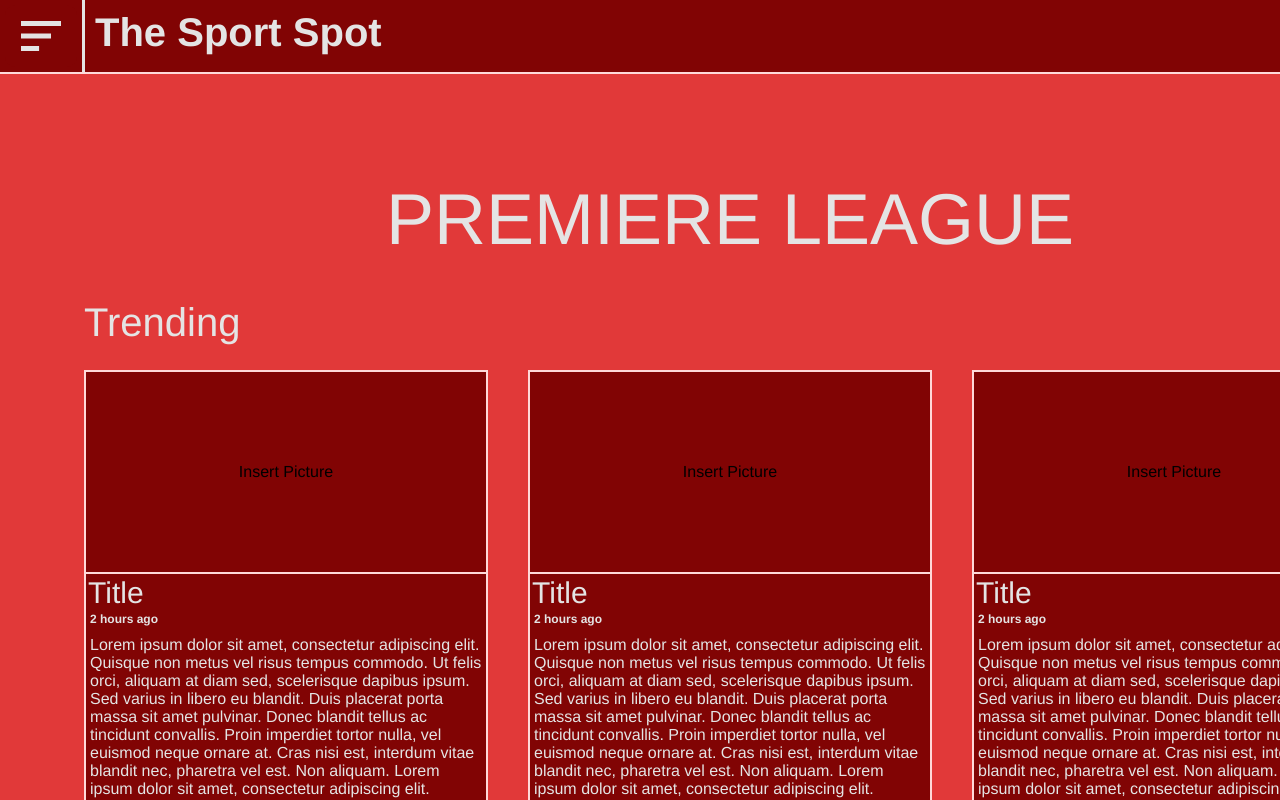
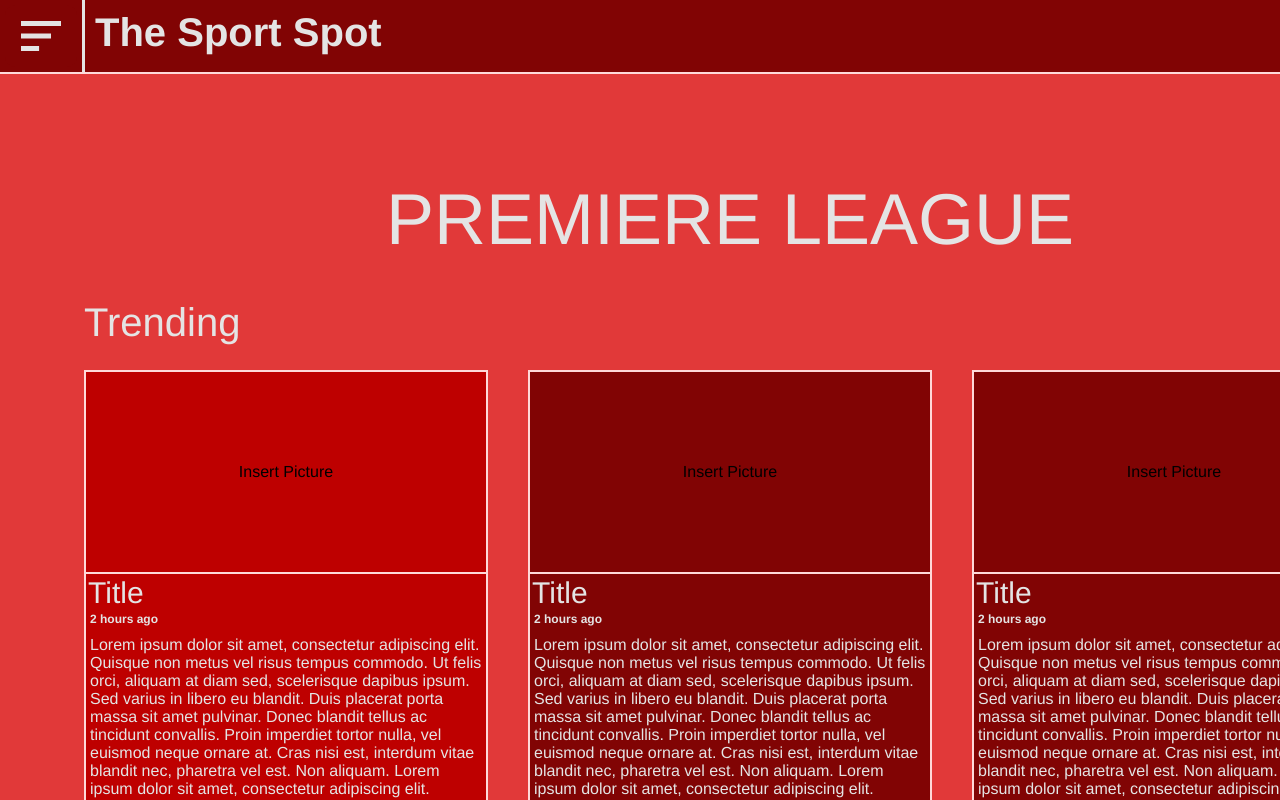
Before and after one commit to LamekMarouf/the-sport-spot, a React (Create React App) app in the folder client/: page / in a window 1280 px wide. In both pictures the pointer is over the element 286 px from the left and 649 px from the top of the page. Shown: the top 800 px of the page. Built offline with nearby package versions, Linux system fonts and the light colour scheme.

Commit message:
added hover effect - premiereleague page

```diff
--- a/client/src/styles/_premiereLeaguePage.scss
+++ b/client/src/styles/_premiereLeaguePage.scss
@@ -3,6 +3,7 @@
 $titleColor: #e4e4e4;
 $backgroundMain: #cf2e2e;
 $textColor: #000000;
+$hoverColor: #be0000;
 
 @mixin flexCenter {
     display: flex;
@@ -39,8 +40,11 @@
                 border: 2px solid $outline;
                 background-color: $navbar;
                 margin: 20px;
+                transition: .2s ease-in-out;
                 &:hover {
                     cursor: pointer;
+                    transition: .2s ease-in-out;
+                    background-color: $hoverColor;
                 }
                 .card-picture {
                     width: 400px;
@@ -88,8 +92,11 @@
                 border: 2px solid $outline;
                 background-color: $navbar;
                 margin: 20px;
+                transition: .2s ease-in-out;
                 &:hover {
                     cursor: pointer;
+                    background-color: $hoverColor;
+                    transition: .2s ease-in-out;
                 }
                 .card-picture {
                     width: 400px;
--- a/client/src/styles/style.css
+++ b/client/src/styles/style.css
@@ -306,10 +306,15 @@
   border: 2px solid #ffd9d9;
   background-color: #810404;
   margin: 20px;
+  -webkit-transition: .2s ease-in-out;
+  transition: .2s ease-in-out;
 }
 
 .premiereleague-page .trending .trending-cards .card:hover {
   cursor: pointer;
+  -webkit-transition: .2s ease-in-out;
+  transition: .2s ease-in-out;
+  background-color: #be0000;
 }
 
 .premiereleague-page .trending .trending-cards .card .card-picture {
@@ -374,10 +379,15 @@
   border: 2px solid #ffd9d9;
   background-color: #810404;
   margin: 20px;
+  -webkit-transition: .2s ease-in-out;
+  transition: .2s ease-in-out;
 }
 
 .premiereleague-page .all .all-cards .card:hover {
   cursor: pointer;
+  background-color: #be0000;
+  -webkit-transition: .2s ease-in-out;
+  transition: .2s ease-in-out;
 }
 
 .premiereleague-page .all .all-cards .card .card-picture {
```
Also changed, not shown: 1 other file (tests, documents, lock files or other folders).
